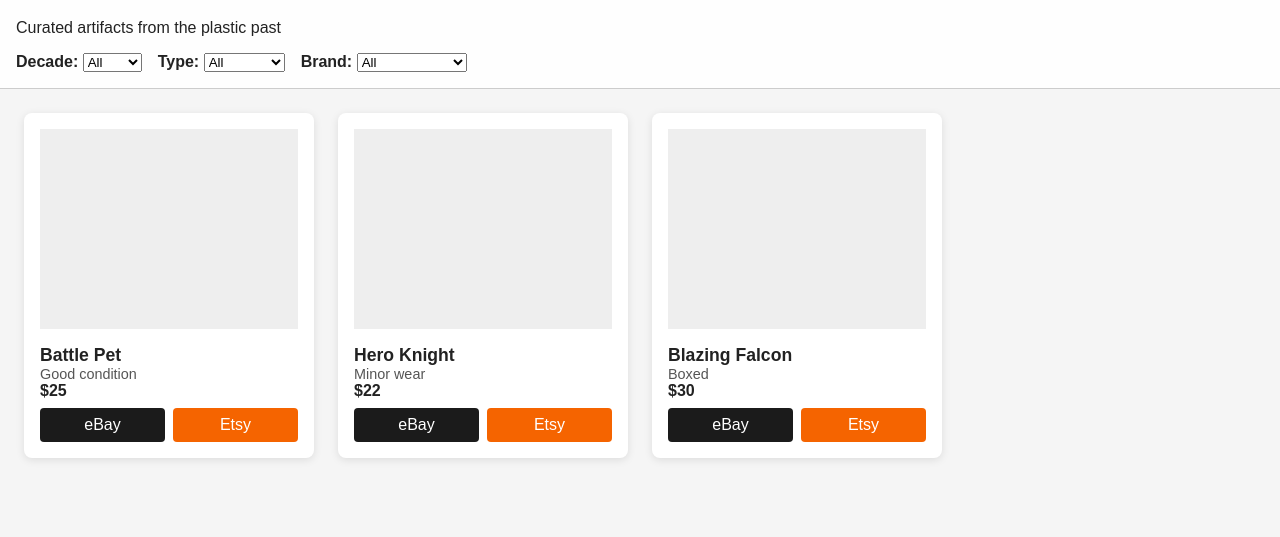
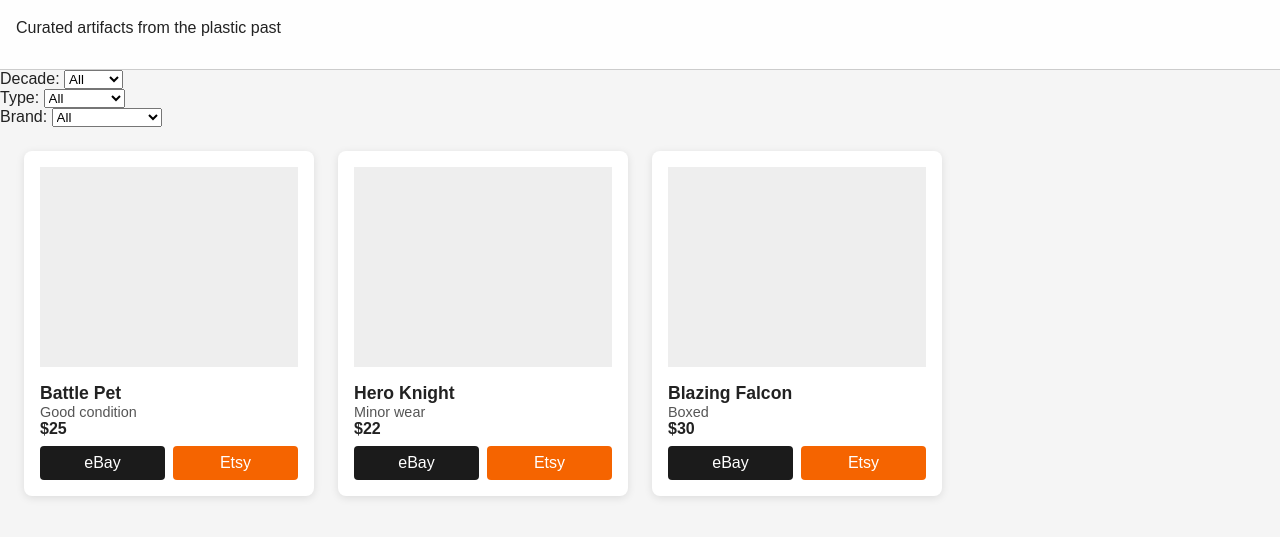
Before and after one commit to LoftLoot/site, a plain HTML site: page index.html in a window 1280 px wide. Shown: the part 77-614 px from the top of the page. Drawn offline with Linux system fonts and the light colour scheme.

Commit message:
Update index.html

```diff
--- a/index.html
+++ b/index.html
@@ -11,9 +11,12 @@
   <header>
     <h1>Loft Loot</h1>
     <p>Curated artifacts from the plastic past</p>
-    <div class="filters">
-      <div>
-        <label>Decade:</label>
+  </header>
+
+  <div class="layout">
+    <aside class="sidebar">
+      <div class="filter-group">
+        <label for="decadeFilter">Decade:</label>
         <select id="decadeFilter">
           <option value="all">All</option>
           <option value="1980s">1980s</option>
@@ -21,8 +24,9 @@
           <option value="2000s">2000s</option>
         </select>
       </div>
-      <div>
-        <label>Type:</label>
+
+      <div class="filter-group">
+        <label for="typeFilter">Type:</label>
         <select id="typeFilter">
           <option value="all">All</option>
           <option value="Figure">Figure</option>
@@ -31,8 +35,9 @@
           <option value="Vehicle">Vehicle</option>
         </select>
       </div>
-      <div>
-        <label>Brand:</label>
+
+      <div class="filter-group">
+        <label for="brandFilter">Brand:</label>
         <select id="brandFilter">
           <option value="all">All</option>
           <option value="Mutant Lizards">Mutant Lizards</option>
@@ -40,8 +45,9 @@
           <option value="Power Heroes">Power Heroes</option>
         </select>
       </div>
-    </div>
-  </header>
-  <main id="catalog"></main>
+    </aside>
+
+    <main id="catalog"></main>
+  </div>
 </body>
 </html>
```
